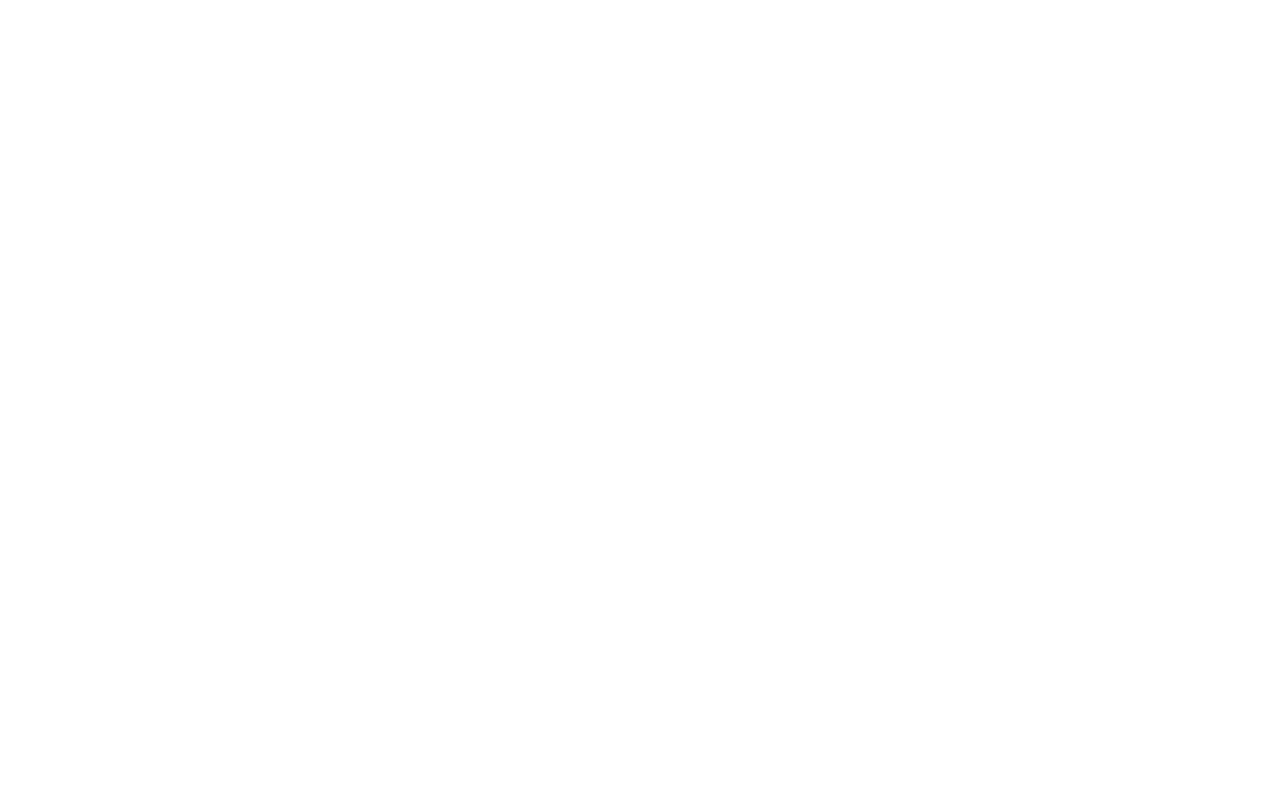
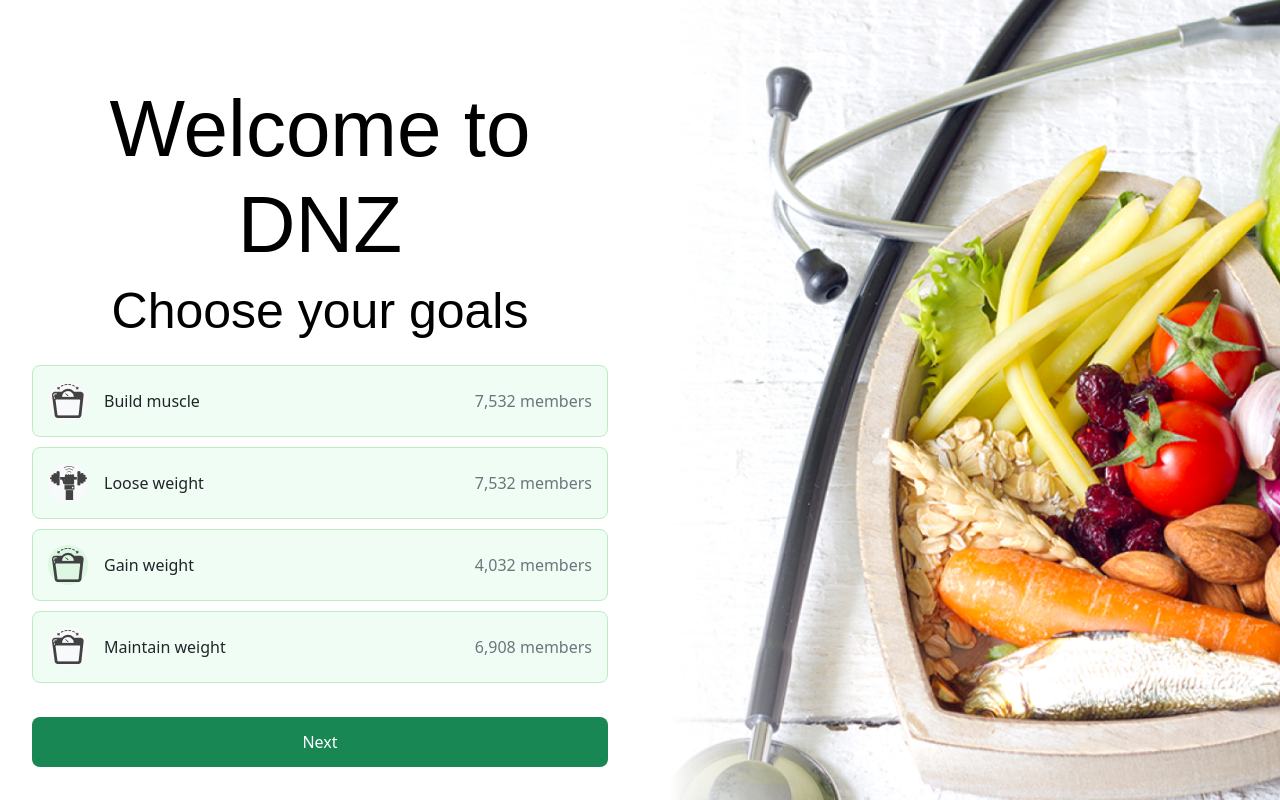
Before and after one commit to hinaasghar005/DNZ-site, an Angular app: page /choose-goal in a window 1280 px wide. Before the commit this address led to /. Built offline with nearby package versions, Linux system fonts and the light colour scheme; a web font is replaced by a local one.

Commit message:
add choose-goal component

```diff
--- a/src/app/Component/choose-goals/choose-goals.component.css
+++ b/src/app/Component/choose-goals/choose-goals.component.css
@@ -1,15 +1,33 @@
-.header {
-    background-color: #e9f5ee;
-    padding: 20px;
-    border-radius: 0 0 50px 0;
-  }
-  .goals-container {
+html, body {
+  height: 100vh;
+  margin: 0;
+  background:#FFFFFF;
+}
+
+
+.t-hight{
+  height: 100vh;
+  background:#FFFFFF;
+
+}
+
+.container-fluid {
+  height: 100vh;
+}
+.img-fluid {
+  object-fit: cover;
+  height: 100%;
+  vertical-align: end;
+}
+.right{
+  padding-right: 0px !important;
+}
+ .goals-container {
     max-width: 600px;
-    margin: auto;
   }
   .goal-item {
     background-color: #f0fdf4;
-    border: 1px solid #d1f7dc;
+    border: 1px solid #BEEBC2;
     padding: 15px;
     border-radius: 8px;
     margin-bottom: 10px;
@@ -23,7 +41,7 @@
   .goal-icon {
     width: 40px;
     height: 40px;
-    background-color: #d1f7dc;
+    background-color:  #DDF7E3;
     display: flex;
     justify-content: center;
     align-items: center;
@@ -42,3 +60,25 @@
     width: 100%;
     padding: 12px;
   }
+  .text{
+    color: black;
+
+  }
+  @media (max-width:1000px) {
+    .img
+    {
+      background-image:linear-gradient(rgba(0, 0, 0, 0.5), rgba(0, 0, 0, 0.5)), /* Overlay */  url(/assets/Rectangle\ 33.png);
+      background-repeat: no-repeat;
+      background-position: center;
+      width: 100%;
+      height: 100vh;
+      background-size: cover;
+
+    }
+  }
+  @media (max-width:1000px) {
+    .text{
+      color: white;
+
+    }
+  }
--- a/src/app/Component/choose-goals/choose-goals.component.html
+++ b/src/app/Component/choose-goals/choose-goals.component.html
@@ -1,15 +1,19 @@
-<!-- Header -->
-<header class="header text-center">
-    <h1 class="fw-bold text-success">welcome to HealthyBite</h1>
-    <p class="fs-4">Choose your goals</p>
-  </header>
 
-  <!-- Goals Section -->
+<div class="d-flex justify-content-center align-items-center t-hight  img mt-0">
+    <div class="row w-100 h-100 " >
+      <!-- Left Side - Login Form -->
+      <div class="col-lg-6 col-md-12 d-flex justify-content-center align-items-center" >
+         <!-- Header Section -->
+
+       <!-- Goals Section -->
+
   <div class="container goals-container mt-5">
+    <h1 class="header-text text-center text " style="font-size: 80px;">Welcome to DNZ</h1>
+    <h3 class="text-center mb-4 text" style="font-size: 50px;">Choose your goals</h3>
     <div class="goal-item">
       <div class="d-flex align-items-center">
         <div class="goal-icon bg-light">
-          <img src="https://img.icons8.com/ios-filled/50/000000/gym.png" alt="Build Muscle">
+          <img src="/assets/maintain weight icon.png" alt="Build Muscle">
         </div>
         <div class="ms-3">
           <span class="goal-text">Build muscle</span>
@@ -21,7 +25,7 @@
     <div class="goal-item">
       <div class="d-flex align-items-center">
         <div class="goal-icon bg-light">
-          <img src="https://img.icons8.com/ios-filled/50/000000/weight-loss.png" alt="Loose Weight">
+          <img src="/assets/Vector.png" alt="Loose Weight">
         </div>
         <div class="ms-3">
           <span class="goal-text">Loose weight</span>
@@ -32,8 +36,8 @@
 
     <div class="goal-item">
       <div class="d-flex align-items-center">
-        <div class="goal-icon bg-light">
-          <img src="https://img.icons8.com/ios-filled/50/000000/gym.png" alt="Gain Weight">
+        <div class="goal-icon ">
+          <img src="/assets/maintain weight icon.png" alt="Gain Weight">
         </div>
         <div class="ms-3">
           <span class="goal-text">Gain weight</span>
@@ -45,7 +49,7 @@
     <div class="goal-item">
       <div class="d-flex align-items-center">
         <div class="goal-icon bg-light">
-          <img src="https://img.icons8.com/ios-filled/50/000000/gym.png" alt="Maintain Weight">
+          <img src="/assets/maintain weight icon.png" alt="Maintain Weight">
         </div>
         <div class="ms-3">
           <span class="goal-text">Maintain weight</span>
@@ -54,5 +58,13 @@
       <div class="goal-members">6,908 members</div>
     </div>
 
-    <button class="btn next-button mt-4">Next</button>
+    <button class="btn next-button mt-4" >Next</button>
   </div>
+
+      </div>
+      <!-- Right Side - Image -->
+      <div class="col-lg-6 d-none d-lg-block right " style="height: 100vh; ">
+        <img src="/assets/Rectangle 33.png" alt="Healthy Food" class="img-fluid" width="100%" height="50%">
+      </div>
+    </div>
+  </div>
--- a/src/app/Component/choose-goals/choose-goals.component.ts
+++ b/src/app/Component/choose-goals/choose-goals.component.ts
@@ -1,9 +1,10 @@
 import { Component } from '@angular/core';
+import { FooterComponent } from "../../shared/footer/footer.component";
 
 @Component({
   selector: 'app-choose-goals',
   standalone: true,
-  imports: [],
+  imports: [FooterComponent],
   templateUrl: './choose-goals.component.html',
   styleUrl: './choose-goals.component.css'
 })
--- a/src/app/app.routes.ts
+++ b/src/app/app.routes.ts
@@ -2,9 +2,12 @@
 import { LoginComponent } from './login/login.component';
 import { Component } from '@angular/core';
 import { LandingPageComponent } from './Component/landing-page/landing-page.component';
+import { ChooseGoalsComponent } from './Component/choose-goals/choose-goals.component';
 
 export const routes: Routes = [
     {path:'',component:LandingPageComponent},
     { path: 'login', component:LoginComponent } ,
+    { path: 'choose-goal', component:ChooseGoalsComponent } ,
+
 
 ];
```
Also changed, not shown: src/assets/Vector.png (added), src/assets/maintain weight icon.png (added).
